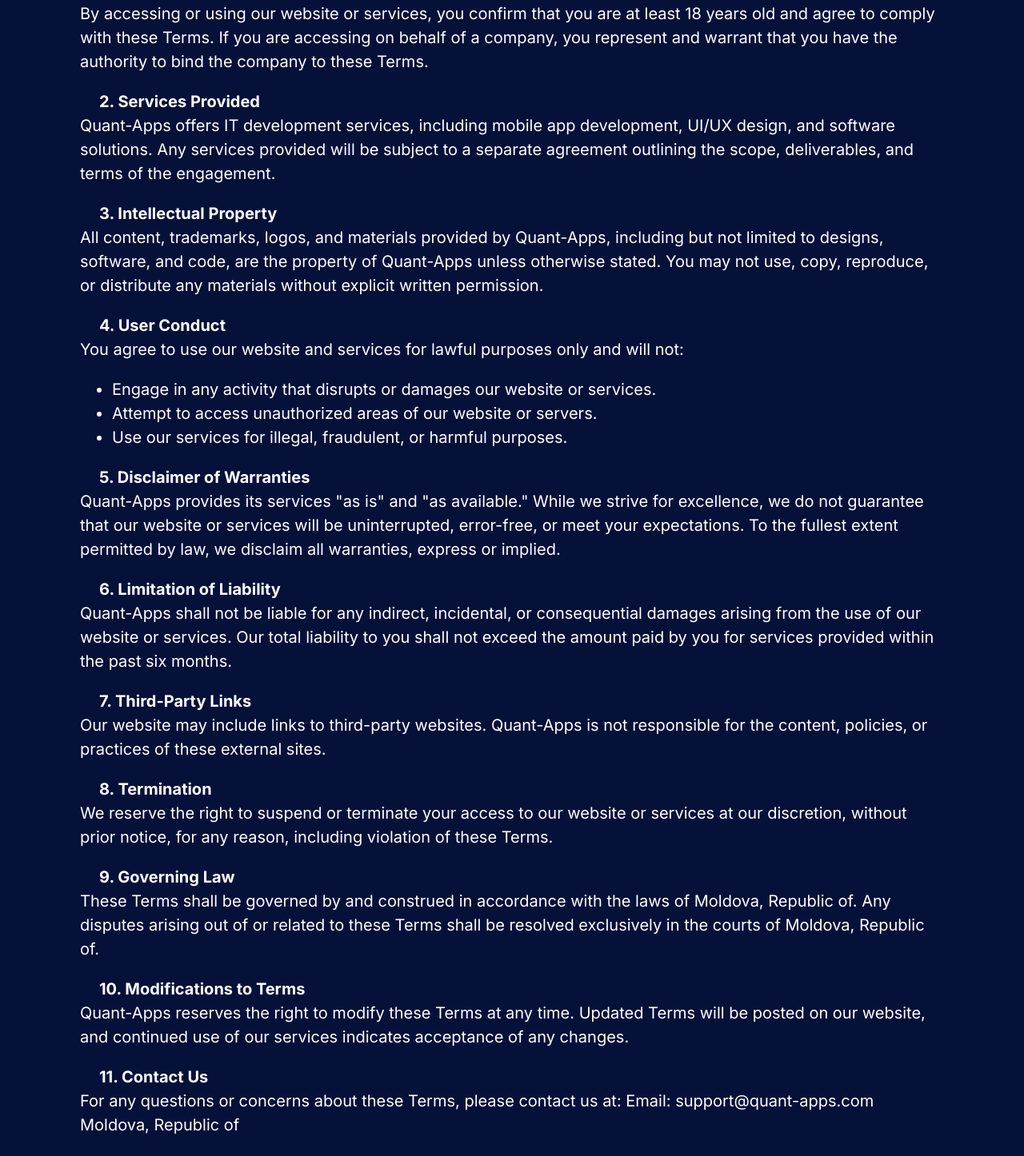
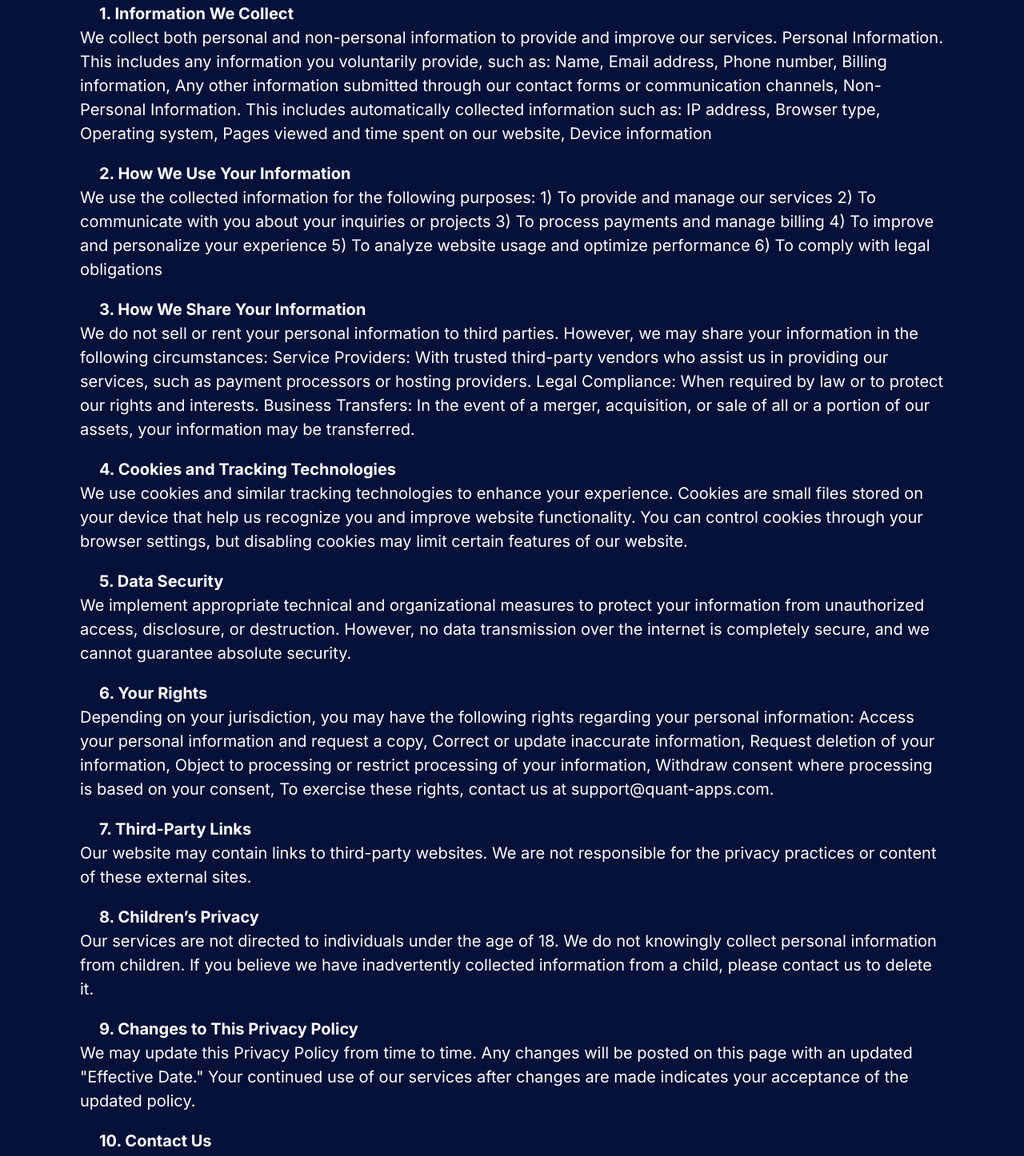
Before and after one commit to R-Gutu/Quant_Apps_Next, a Next.js app in the folder quant-app/: page /en/privacy-policy in a window 1280 px wide. Shown: the part 754-2200 px from the top of the page at 80% size. Built offline with nearby package versions, Linux system fonts and the light colour scheme.

Commit message:
privacy policy

```diff
--- a/quant-app/app/[locale]/privacy-policy/page.tsx
+++ b/quant-app/app/[locale]/privacy-policy/page.tsx
@@ -72,11 +72,6 @@ const Page = async () => {
           <strong>{t('sections.conduct.title')}</strong><br/>
           {t('sections.conduct.content')}
         </p>
-        <ul className="list-disc ml-10">
-            <li>{t('sections.conduct.list.1')}</li>
-            <li>{t('sections.conduct.list.2')}</li>
-            <li>{t('sections.conduct.list.3')}</li>
-        </ul>
 
         <p className="indent-6">
           <strong>{t('sections.disclaimer.title')}</strong><br/>
@@ -104,11 +99,6 @@ const Page = async () => {
         </p>
 
         <p className="indent-6">
-          <strong>{t('sections.modifications.title')}</strong><br/>
-          {t('sections.modifications.content')}
-        </p>
-
-        <p className="indent-6">
           <strong>{t('sections.contact.title')}</strong><br/>
           {t('sections.contact.content')}
         </p>
--- a/quant-app/messages/en.json
+++ b/quant-app/messages/en.json
@@ -468,60 +468,50 @@
       "phone": "+373 69 882 331",
       "location": "Republic of Moldova"
     },
-    "intro": "Welcome to Quant-Apps! Please read these Terms of Use (\"Terms\") carefully before using our website and services. By accessing or using Quant-Apps (\"we,\" \"our,\" or \"us\"), you agree to be bound by these Terms. If you do not agree, please do not use our services.",
+    "intro": "Quant-Apps (\"we,\" \"our,\" or \"us\") is committed to protecting your privacy. This Privacy Policy explains how we collect, use, disclose, and safeguard your information when you visit our website or use our services. By accessing our website or services, you agree to the terms of this Privacy Policy. If you do not agree, please do not use our services.",
     "sections": {
       "acceptance": {
-        "title": "1. Acceptance of Terms",
-        "content": "By accessing or using our website or services, you confirm that you are at least 18 years old and agree to comply with these Terms. If you are accessing on behalf of a company, you represent and warrant that you have the authority to bind the company to these Terms."
+        "title": "1. Information We Collect",
+        "content": "We collect both personal and non-personal information to provide and improve our services. Personal Information. This includes any information you voluntarily provide, such as: Name, Email address, Phone number, Billing information, Any other information submitted through our contact forms or communication channels, Non-Personal Information. This includes automatically collected information such as: IP address, Browser type, Operating system, Pages viewed and time spent on our website, Device information"
       },
       "services": {
-        "title": "2. Services Provided",
-        "content": "Quant-Apps offers IT development services, including mobile app development, UI/UX design, and software solutions. Any services provided will be subject to a separate agreement outlining the scope, deliverables, and terms of the engagement."
+        "title": "2. How We Use Your Information",
+        "content": "We use the collected information for the following purposes: \n1) To provide and manage our services \n2) To communicate with you about your inquiries or projects \n3) To process payments and manage billing \n4) To improve and personalize your experience \n5) To analyze website usage and optimize performance \n6) To comply with legal obligations"
       },
       "intellectual": {
-        "title": "3. Intellectual Property",
-        "content": "All content, trademarks, logos, and materials provided by Quant-Apps, including but not limited to designs, software, and code, are the property of Quant-Apps unless otherwise stated. You may not use, copy, reproduce, or distribute any materials without explicit written permission."
+        "title": "3. How We Share Your Information",
+        "content": "We do not sell or rent your personal information to third parties. However, we may share your information in the following circumstances: \nService Providers: With trusted third-party vendors who assist us in providing our services, such as payment processors or hosting providers. \nLegal Compliance: When required by law or to protect our rights and interests. \nBusiness Transfers: In the event of a merger, acquisition, or sale of all or a portion of our assets, your information may be transferred."
       },
       "conduct": {
-        "title": "4. User Conduct",
-        "content": "You agree to use our website and services for lawful purposes only and will not:",
-        "list":
-          {
-            "1": "Engage in any activity that disrupts or damages our website or services.",
-            "2": "Attempt to access unauthorized areas of our website or servers.",
-            "3": "Use our services for illegal, fraudulent, or harmful purposes."
-          }
+        "title": "4. Cookies and Tracking Technologies",
+        "content": "We use cookies and similar tracking technologies to enhance your experience. Cookies are small files stored on your device that help us recognize you and improve website functionality. You can control cookies through your browser settings, but disabling cookies may limit certain features of our website."
       },
       "disclaimer": {
-        "title": "5. Disclaimer of Warranties",
-        "content": "Quant-Apps provides its services \"as is\" and \"as available.\" While we strive for excellence, we do not guarantee that our website or services will be uninterrupted, error-free, or meet your expectations. To the fullest extent permitted by law, we disclaim all warranties, express or implied."
+        "title": "5. Data Security",
+        "content": "We implement appropriate technical and organizational measures to protect your information from unauthorized access, disclosure, or destruction. However, no data transmission over the internet is completely secure, and we cannot guarantee absolute security."
       },
       "liability": {
-        "title": "6. Limitation of Liability",
-        "content": "Quant-Apps shall not be liable for any indirect, incidental, or consequential damages arising from the use of our website or services. Our total liability to you shall not exceed the amount paid by you for services provided within the past six months."
+        "title": "6. Your Rights",
+        "content": "Depending on your jurisdiction, you may have the following rights regarding your personal information: \nAccess your personal information and request a copy, \nCorrect or update inaccurate information, \nRequest deletion of your information, \nObject to processing or restrict processing of your information, \nWithdraw consent where processing is based on your consent, \nTo exercise these rights, \ncontact us at support@quant-apps.com."
       },
       "thirdParty": {
         "title": "7. Third-Party Links",
-        "content": "Our website may include links to third-party websites. Quant-Apps is not responsible for the content, policies, or practices of these external sites."
+        "content": "Our website may contain links to third-party websites. We are not responsible for the privacy practices or content of these external sites."
       },
       "termination": {
-        "title": "8. Termination",
-        "content": "We reserve the right to suspend or terminate your access to our website or services at our discretion, without prior notice, for any reason, including violation of these Terms."
+        "title": "8. Children’s Privacy",
+        "content": "Our services are not directed to individuals under the age of 18. We do not knowingly collect personal information from children. If you believe we have inadvertently collected information from a child, please contact us to delete it."
       },
       "governing": {
-        "title": "9. Governing Law",
-        "content": "These Terms shall be governed by and construed in accordance with the laws of Moldova, Republic of. Any disputes arising out of or related to these Terms shall be resolved exclusively in the courts of Moldova, Republic of."
-      },
-      "modifications": {
-        "title": "10. Modifications to Terms",
-        "content": "Quant-Apps reserves the right to modify these Terms at any time. Updated Terms will be posted on our website, and continued use of our services indicates acceptance of any changes."
+        "title": "9. Changes to This Privacy Policy",
+        "content": "We may update this Privacy Policy from time to time. Any changes will be posted on this page with an updated \"Effective Date.\" Your continued use of our services after changes are made indicates your acceptance of the updated policy."
       },
       "contact": {
-        "title": "11. Contact Us",
-        "content": "For any questions or concerns about these Terms, please contact us at:\nEmail: support@quant-apps.com\nMoldova, Republic of"
+        "title": "10. Contact Us",
+        "content": "For any questions or concerns about these Privacy Policy, please contact us at:\nEmail: support@quant-apps.com\nMoldova, Republic of"
       }
     },
-    "outro": "Thank you for choosing Quant-Apps."
+    "outro": "Thank you for trusting Quant-Apps."
   },
   "terms-of-use": {
     "title": "Terms of Use | Legal Information & User Rights - Quantica",
--- a/quant-app/messages/ro.json
+++ b/quant-app/messages/ro.json
@@ -474,59 +474,50 @@
       "phone": "+373 69 882 331",
       "location": "Republica Moldova"
     },
-    "intro": "Bine ați venit la Quant-Apps! Vă rugăm să citiți cu atenție acești Termeni de Utilizare („Termeni”) înainte de a utiliza site-ul și serviciile noastre. Prin accesarea sau utilizarea Quant-Apps („noi,” „al nostru” sau „nouă”), sunteți de acord să respectați acești Termeni. Dacă nu sunteți de acord, vă rugăm să nu utilizați serviciile noastre.",
+  "intro": "Quant-Apps (\"noi\", \"al nostru\" sau \"nouă\") suntem angajați să vă protejăm confidențialitatea. Această Politică de Confidențialitate explică modul în care colectăm, utilizăm, dezvăluim și protejăm informațiile dumneavoastră atunci când vizitați site-ul nostru web sau utilizați serviciile noastre. Prin accesarea site-ului nostru web sau a serviciilor, sunteți de acord cu termenii acestei Politici de Confidențialitate. Dacă nu sunteți de acord, vă rugăm să nu utilizați serviciile noastre.",
   "sections": {
     "acceptance": {
-        "title": "1. Acceptarea Termenilor",
-        "content": "Prin accesarea sau utilizarea site-ului sau serviciilor noastre, confirmați că aveți cel puțin 18 ani și sunteți de acord să respectați acești Termeni. Dacă acționați în numele unei companii, declarați și garantați că aveți autoritatea de a obliga compania să respecte acești Termeni."
+      "title": "1. Informațiile pe care le Colectăm",
+      "content": "Colectăm informații personale și nepersonale pentru a furniza și îmbunătăți serviciile noastre. Informații Personale. Acestea includ orice informații pe care le furnizați voluntar, precum: Nume, Adresă de email, Număr de telefon, Informații de facturare, Orice alte informații trimise prin formularele noastre de contact sau canalele de comunicare, Informații Nepersonale. Acestea includ informații colectate automat, precum: Adresă IP, Tip browser, Sistem de operare, Pagini vizualizate și timp petrecut pe site-ul nostru, Informații despre dispozitiv"
     },
     "services": {
-        "title": "2. Servicii Furnizate",
-        "content": "Quant-Apps oferă servicii de dezvoltare IT, inclusiv dezvoltare de aplicații mobile, design UI/UX și soluții software. Orice servicii furnizate vor fi supuse unui acord separat care va detalia domeniul de aplicare, livrabilele și termenii angajamentului."
+      "title": "2. Cum Utilizăm Informațiile Dumneavoastră",
+      "content": "Utilizăm informațiile colectate în următoarele scopuri: \n1) Furnizarea și gestionarea serviciilor noastre \n2) Comunicarea cu dumneavoastră referitor la întrebări sau proiecte \n3) Procesarea plăților și gestionarea facturării \n4) Îmbunătățirea și personalizarea experienței dumneavoastră \n5) Analiza utilizării site-ului web și optimizarea performanței \n6) Respectarea obligațiilor legale"
     },
     "intellectual": {
-        "title": "3. Proprietate Intelectuală",
-        "content": "Tot conținutul, mărcile comerciale, logo-urile și materialele furnizate de Quant-Apps, inclusiv, dar fără a se limita la, designuri, software și cod, sunt proprietatea Quant-Apps, cu excepția cazului în care se specifică altfel. Nu aveți permisiunea să utilizați, copiați, reproduceți sau distribuiți materialele fără acord scris explicit."
+      "title": "3. Cum Distribuim Informațiile Dumneavoastră",
+      "content": "Nu vindem sau închidem informațiile dumneavoastră personale către terți. Cu toate acestea, putem distribui informațiile în următoarele circumstanțe: \nFurnizori de Servicii: Către terți de încredere care ne asistă în furnizarea serviciilor, precum procesatori de plăți sau furnizori de găzduire. \nConformitate Legală: Atunci când este cerut de lege sau pentru a ne proteja drepturile și interesele. \nTransferuri de Afaceri: În cazul unei fuziuni, achiziții sau vânzări a tuturor sau unei părți din activele noastre."
     },
     "conduct": {
-        "title": "4. Conduita Utilizatorului",
-        "content": "Sunteți de acord să utilizați site-ul și serviciile noastre doar în scopuri legale și să nu:",
-        "list": {
-          "1": "Participați la orice activitate care perturbă sau deteriorează site-ul sau serviciile noastre.",
-          "2": "Încercați să accesați zone neautorizate ale site-ului sau serverelor noastre.",
-          "3": "Utilizați serviciile noastre pentru scopuri ilegale, frauduloase sau dăunătoare."
+      "title": "4. Cookie-uri și Tehnologii de Urmărire",
+      "content": "Utilizăm cookie-uri și tehnologii de urmărire similare pentru a vă îmbunătăți experiența. Cookie-urile sunt fișiere mici stocate pe dispozitivul dumneavoastră care ne ajută să vă recunoaștem și să îmbunătățim funcționalitatea site-ului web. Puteți controla cookie-urile prin setările browserului, dar dezactivarea lor poate limita anumite caracteristici ale site-ului nostru web."
+    },
+    "disclaimer": {
+      "title": "5. Securitatea Datelor",
+      "content": "Implementăm măsuri tehnice și organizatorice adecvate pentru a vă proteja informațiile de accesul neautorizat, dezvăluire sau distrugere. Cu toate acestea, nicio transmisie de date pe internet nu este complet sigură, și nu putem garanta o securitate absolută."
+    },
+    "liability": {
+      "title": "6. Drepturile Dumneavoastră",
+      "content": "În funcție de jurisdicția dumneavoastră, puteți avea următoarele drepturi privind informațiile personale: \nAccesarea informațiilor personale și solicitarea unei copii, \nCorectarea sau actualizarea informațiilor incorecte, \nSolicitarea ștergerii informațiilor, \nObiecția la prelucrare sau restricționarea prelucrării informațiilor, \nRetragerea consimțământului acolo unde prelucrarea se bazează pe consimțământul dumneavoastră, \nPentru a vă exercita aceste drepturi, \ncontactați-ne la support@quant-apps.com."
+    },
+    "thirdParty": {
+      "title": "7. Linkuri către Terți",
+      "content": "Site-ul nostru web poate conține linkuri către site-uri web ale terților. Nu suntem responsabili pentru practicile de confidențialitate sau conținutul acestor site-uri externe."
+    },
+    "termination": {
+      "title": "8. Confidențialitatea Copiilor",
+      "content": "Serviciile noastre nu sunt direcționate către persoane sub vârsta de 18 ani. Nu colectăm în mod conștient informații personale de la copii. Dacă credeți că am colectat fără să vrem informații de la un copil, vă rugăm să ne contactați pentru a le șterge."
+    },
+    "governing": {
+      "title": "9. Modificări la Această Politică de Confidențialitate",
+      "content": "Putem actualiza această Politică de Confidențialitate din când în când. Orice modificări vor fi postate pe această pagină cu o dată de intrare în vigoare actualizată. Continuarea utilizării serviciilor noastre după efectuarea modificărilor indică acceptarea politicii actualizate."
+    },
+    "contact": {
+      "title": "10. Contactați-ne",
+      "content": "Pentru orice întrebări sau preocupări legate de această Politică de Confidențialitate, vă rugăm să ne contactați la:\nEmail: support@quant-apps.com\nMoldova, Republica Moldova"
     }
   },
-      "disclaimer": {
-        "title": "5. Declarație de Garanție",
-        "content": "Quant-Apps oferă serviciile sale „așa cum sunt” și „în funcție de disponibilitate.” Deși ne străduim să oferim excelență, nu garantăm că site-ul sau serviciile noastre vor fi neîntrerupte, fără erori sau că vor îndeplini așteptările dumneavoastră. În cea mai mare măsură permisă de lege, declinăm orice garanție, expresă sau implicită."
-      },
-      "liability": {
-        "title": "6. Limitarea Răspunderii",
-        "content": "Quant-Apps nu va fi răspunzător pentru niciun fel de daune indirecte, incidentale sau consecvente care rezultă din utilizarea site-ului sau serviciilor noastre. Răspunderea noastră totală față de dumneavoastră nu va depăși suma plătită pentru serviciile furnizate în ultimele șase luni."
-      },
-      "thirdParty": {
-        "title": "7. Link-uri către Terți",
-        "content": "Site-ul nostru poate include linkuri către site-uri terțe. Quant-Apps nu este responsabil pentru conținutul, politicile sau practicile acestor site-uri externe."
-      },
-      "termination": {
-        "title": "8. Reziliere",
-        "content": "Ne rezervăm dreptul de a suspenda sau anula accesul dumneavoastră la site-ul nostru sau la serviciile noastre, la discreția noastră, fără notificare prealabilă, pentru orice motiv, inclusiv încălcarea acestor Termeni."
-      },
-      "governing": {
-        "title": "9. Legea Aplicabilă",
-        "content": "Acești Termeni sunt guvernați și interpretați în conformitate cu legile Republicii Moldova. Orice dispute care rezultă din acești Termeni vor fi soluționate exclusiv în instanțele din Republica Moldova."
-      },
-      "modifications": {
-        "title": "10. Modificări ale Termenilor",
-        "content": "Quant-Apps își rezervă dreptul de a modifica acești Termeni în orice moment. Termenii actualizați vor fi publicați pe site-ul nostru, iar utilizarea continuă a serviciilor noastre indică acceptarea acestor modificări."
-      },
-      "contact": {
-        "title": "11. Contactați-ne",
-        "content": "Pentru orice întrebări sau preocupări legate de acești Termeni, vă rugăm să ne contactați la:\nEmail: support@quant-apps.com\nRepublica Moldova"
-      }
-    },
-    "outro": "Vă mulțumim că ați ales Quant-Apps."
+  "outro": "Vă mulțumim pentru încrederea acordată Quant-Apps."
   },
   "terms-of-use": {
     "title": "Termeni de Utilizare | Informații Legale & Drepturile Utilizatorilor - Quantica",
```
Also changed, not shown: quant-app/messages/ru.json. Lines whose indentation alone changed are shown as unchanged.
